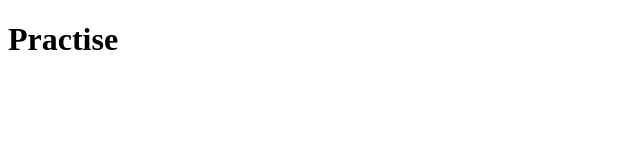
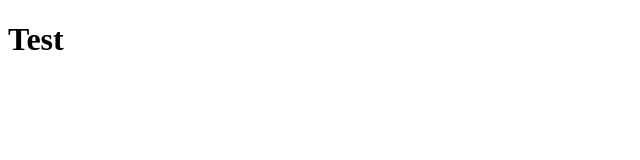
Before and after one commit to giangpham-cfg/poco-giang, a plain HTML site: page index.html in a window 1280 px wide. Shown: the whole page, without its empty margins (0-640 px from the left). Drawn offline with Linux system fonts and the light colour scheme.

Commit message:
Update file index.html

```diff
--- a/index.html
+++ b/index.html
@@ -6,6 +6,6 @@
     <title>Giang</title>
   </head>
   <body>
-    <h1>Practise</h1>
+    <h1>Test</h1>
   </body>
 </html>
```
